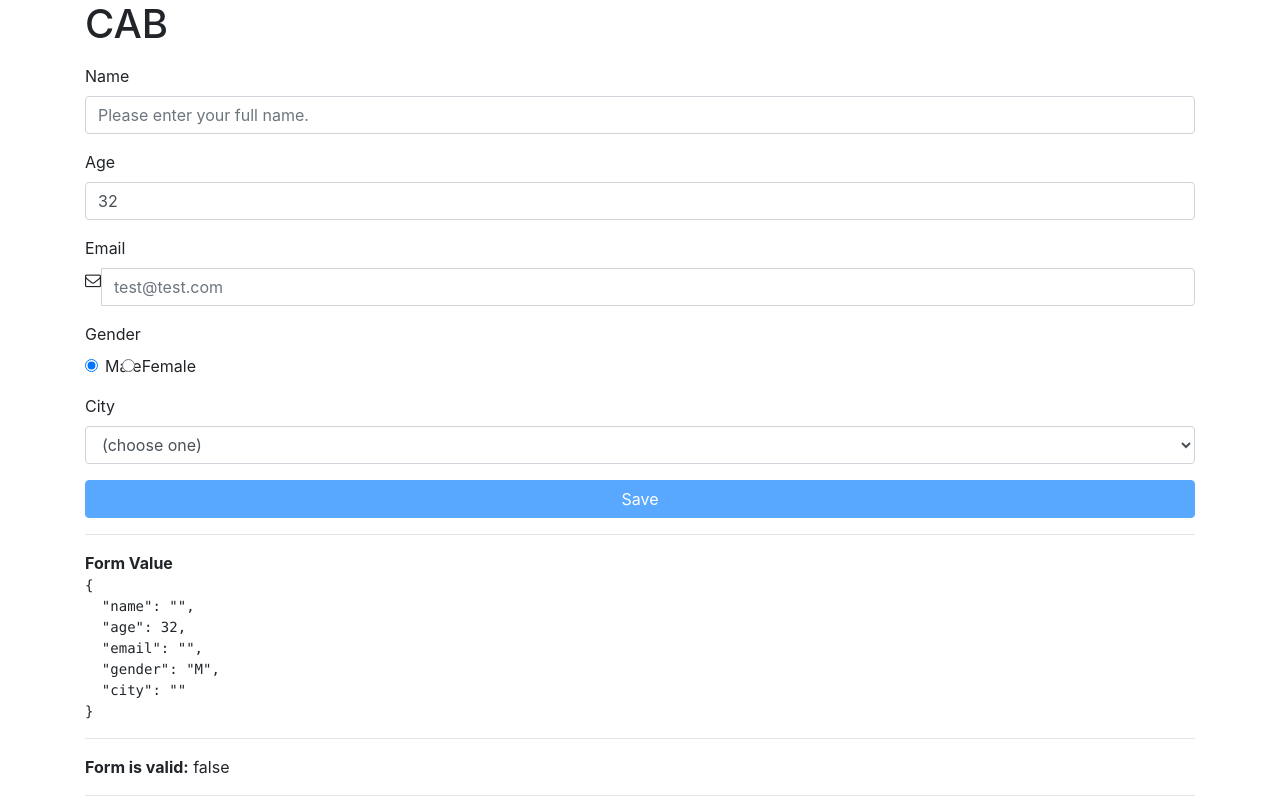
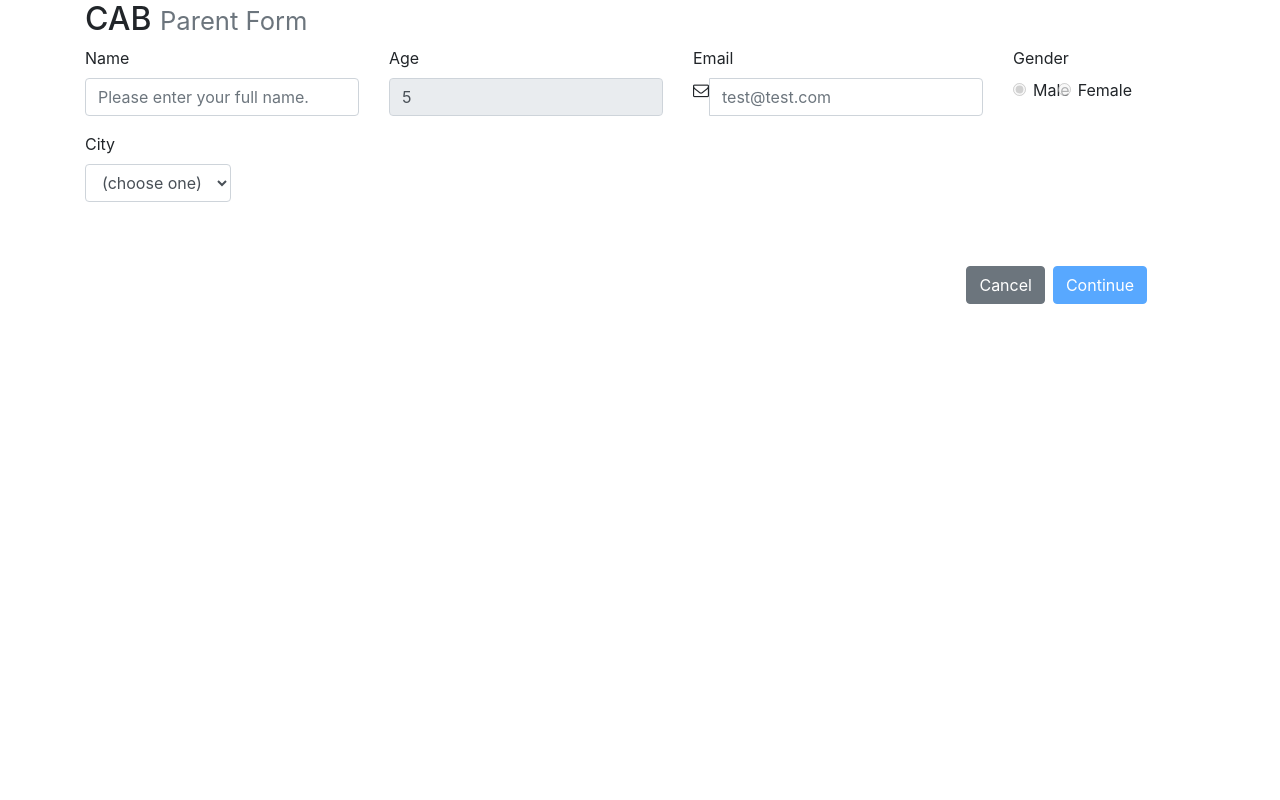
Before and after one commit to resonar09/Angular-Dynamic-Forms, an Angular app: page / in a window 1280 px wide. Shown: the top 800 px of the page. Built offline with nearby package versions, Linux system fonts and the light colour scheme.

Commit message:
Add Layout Changing Ability

```diff
--- a/src/app/components/dynamic-form/dynamic-form.component.html
+++ b/src/app/components/dynamic-form/dynamic-form.component.html
@@ -1,20 +1,25 @@
 <div class="container">
-  <h1>{{title}}</h1>
+  <h2>{{title}}
+    <small class="text-muted">{{subtitle}}</small>
+  </h2>
   <form novalidate (ngSubmit)="onSubmit(form.value)" [formGroup]="form">
-    <div *ngFor="let prop of objectProps" class="form-group">
-      <div *ngIf="prop.type">
+    <div [ngClass]="row">
+        <div *ngFor="let prop of objectProps">
+          <div *ngIf="prop.type" class="form-group" [ngClass]="col">
             <label [attr.for]="prop">{{prop.label}}</label>
             <div [ngSwitch]="prop.type">
-          <input *ngSwitchCase="'text'" class="form-control" [formControlName]="prop.key" [id]="prop.key" [type]="prop.type" [placeholder]="prop.placeholder">
+              <input *ngSwitchCase="'text'" class="form-control" [formControlName]="prop.key" [id]="prop.key" [type]="prop.type" [placeholder]="prop.placeholder"
+                [readonly]="prop.readOnly">
               <div *ngSwitchCase="'email'" class="input-group">
                 <span class="input-group-addon" id="sizing-addon1">
                   <i class="fa fa-envelope-o" aria-hidden="true"></i>
                 </span>
-            <input class="form-control" [formControlName]="prop.key" [id]="prop.key" [type]="prop.type" [placeholder]="prop.placeholder">
+                <input class="form-control" [formControlName]="prop.key" [id]="prop.key" [type]="prop.type" [placeholder]="prop.placeholder"
+                  [readonly]="prop.readOnly">
               </div>
               <div *ngSwitchCase="'radio'" class="form-check">
-            <label *ngFor="let option of prop.options" class="form-check-label">
-              <input type="radio" class="form-check-input" [name]="prop.key" [formControlName]="prop.key" [value]="option.value"> {{ option.label }}
+                <label *ngFor="let option of prop.options" class="form-check-label mr-2">
+                  <input type="radio" class="form-check-input " [name]="prop.key" [formControlName]="prop.key" [value]="option.value"> {{ option.label }}
                 </label>
               </div>
               <div *ngSwitchCase="'select'">
@@ -40,24 +45,23 @@
             </div>
           </div>
         </div>
-    <p>
-      <button [disabled]="!form.valid" type="submit" class="btn btn-primary btn-block">Save</button>
-    </p>
+    </div>
+    <div class="p-5">
+      <button [disabled]="!form.valid" type="submit" class="btn btn-primary float-right ">Continue</button>
+      <button type="cancel" class="btn btn-secondary float-right mr-2">Cancel</button>
+    </div>
   </form>
+  <div *ngIf="debug">
     <hr />
     <!-- This section is for evaluation in dev mode -->
-  <strong>Form Value</strong>
+    <strong>Form Values</strong>
     <pre>{{ form.value | json }}</pre>
     <hr />
     <strong>Form is valid:</strong> {{form.valid}}
     <hr />
     <div *ngFor="let prop of objectProps">
-    <strong>{{prop.label}} PROP</strong>
+      <strong>{{prop.label}}</strong>
       <pre>{{prop| json}}</pre>
-    <div *ngIf="prop.validation">
-      <strong>{{prop.label}} Validation</strong>
-      <pre>{{prop.validation | json}}</pre>
     </div>
   </div>
-  {{objectProps | json}}
 </div>
--- a/src/app/components/dynamic-form/dynamic-form.component.ts
+++ b/src/app/components/dynamic-form/dynamic-form.component.ts
@@ -26,11 +26,14 @@ export class DynamicFormComponent implements OnInit {
   objectValidationCustom;
   objectKeys = Object.keys;
   title: string = "";
+  subtitle: string = "";
   debug: boolean = false;
+  layout: string = "stacked";
+  row: string = 'row';
+  col: string = 'col';
 
   constructor() {
   }
-
   ngOnInit() {
     // remap the API to be suitable for iterating over it
     this.objectProps =
@@ -45,8 +48,22 @@ export class DynamicFormComponent implements OnInit {
       if (prop === 'settings') {
         this.title = this.dataObject[prop].title;
         this.debug = this.dataObject[prop].debug;
+        this.subtitle = this.dataObject[prop].subtitle;
+        this.layout = this.dataObject[prop].layout || this.layout;
+        if (this.layout === 'responsive') {
+          this.row = 'row';
+          this.col = 'col';
+
+        } else if (this.layout === 'two-column') {
+          this.row = 'row';
+          this.col = 'col-6';
+
+        } else {
+          this.row = 'row';
+          this.col = 'col-12';
+        }
       } else {
-        formGroup[prop] = new FormControl(this.dataObject[prop].value || '', this.mapValidators(this.dataObject[prop].validation));
+        formGroup[prop] = new FormControl({ value: this.dataObject[prop].value || '', disabled: this.dataObject[prop].readOnly || false }, this.mapValidators(this.dataObject[prop].validation));
       }
     }
     this.form = new FormGroup(formGroup);
--- a/src/app/models/CAB.ts
+++ b/src/app/models/CAB.ts
@@ -7,8 +7,11 @@ import { validateEnds } from "../validators/ends.validator";
 
 export const CAB = {
   settings: {
+    label:'Settings',
     title: 'CAB',
+    subtitle: 'Parent Form',
     debug: false,
+    layout:'stacked'
   },
   name: {
     label: 'Name',
@@ -27,13 +30,13 @@ export const CAB = {
           message: 'Name must end with B'
         }
       }
-
     }
   },
   age: {
     label: 'Age',
-    value: 32,
+    value: 5,
     type: 'text',
+    readOnly: true,
     validation: {
       min: 3,
       max: 10,
@@ -55,6 +58,7 @@ export const CAB = {
   gender: {
     label: 'Gender',
     value: 'M',
+    readOnly: true,
     type: 'radio',
     options: [
       { label: "Male", value: 'M'},
```
Lines whose indentation alone changed are shown as unchanged.
